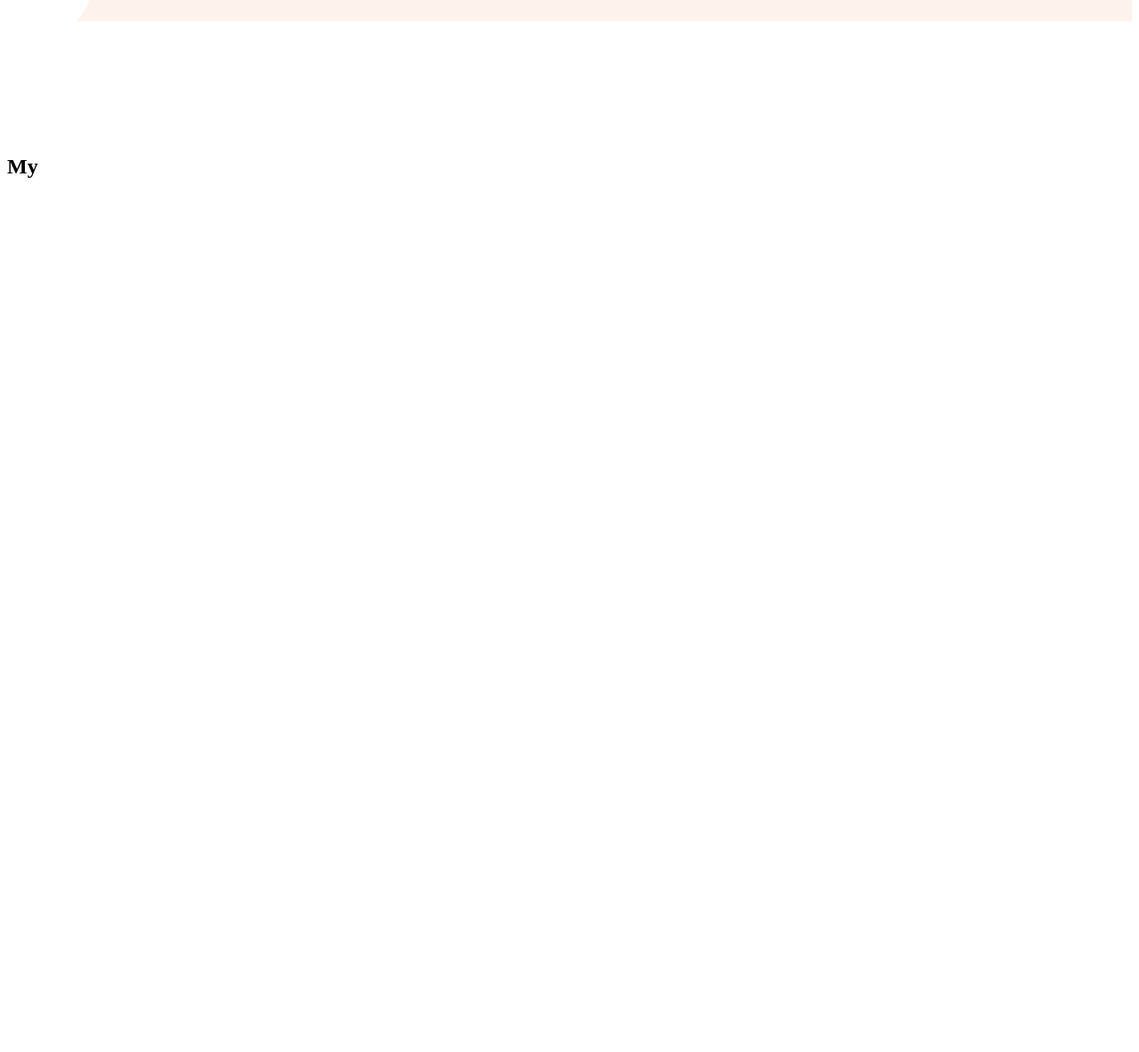
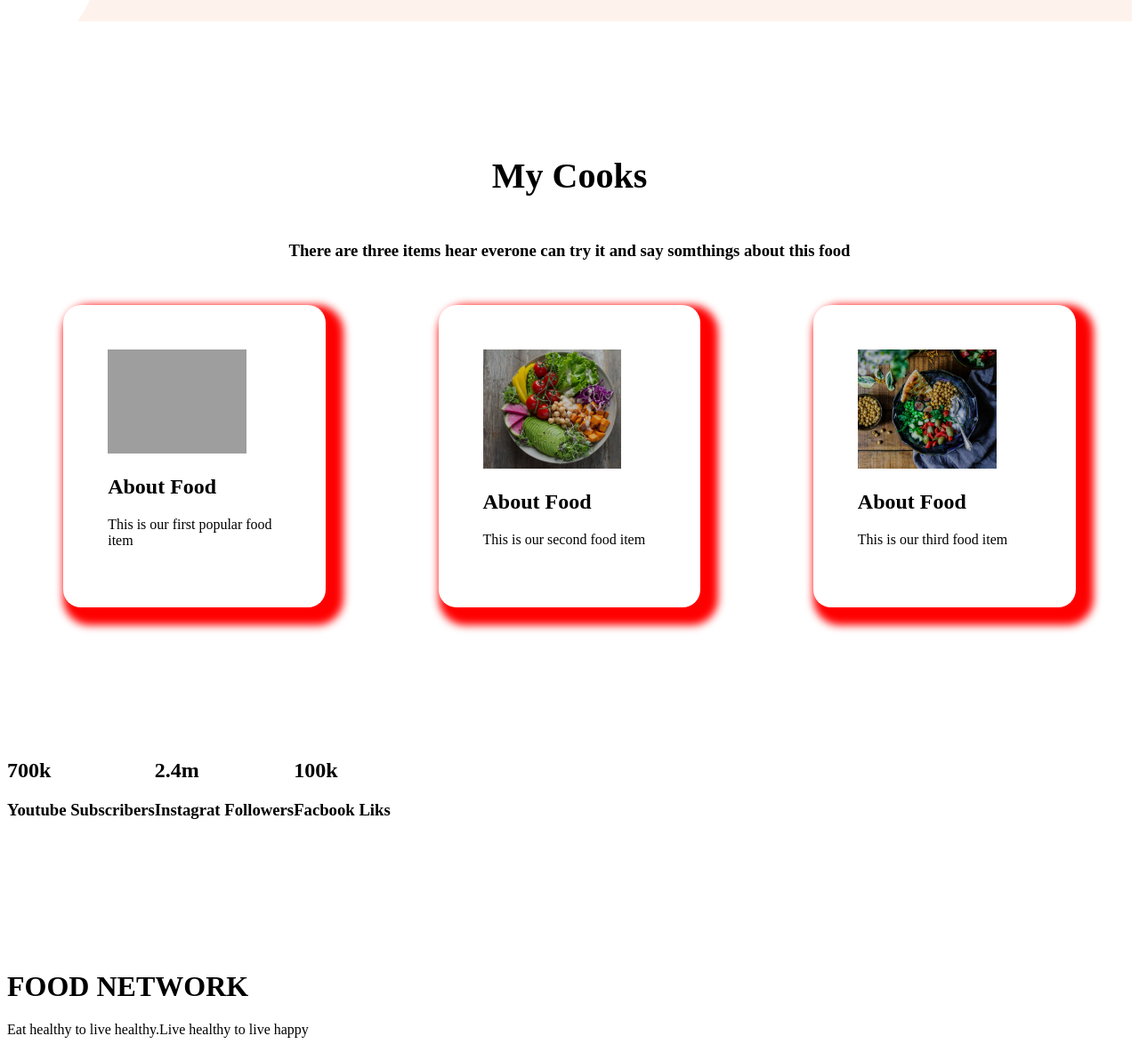
Before and after one commit to Fuhad1998/First-Assignment, a plain HTML site: page index.html in a window 1280 px wide. Shown: the part 1406-2589 px from the top of the page at 89% size. Before the commit the page ends 1627 px from the top, so only its background shows below. Drawn offline with Linux system fonts and the light colour scheme; grey boxes are pictures that could not be loaded.

Commit message:
add color

```diff
--- a/index.html
+++ b/index.html
@@ -35,7 +35,7 @@
       <div class="width-style width-style-2">
         <img src="images/my-bg (1).png" alt="image" />
       </div>
-      <div class="width-style bottom-style">
+      <div class="width-style">
         <h1>About Me</h1>
         <h2>
           This is Fuwad Hossian. I am owner of this websit and I always try to
@@ -46,9 +46,46 @@
       </div>
     </section>
     <section>
-      <div>
-        <h1>My</h1>
+      <h1 class="text-style top">My Cooks</h1>
+      <h3 class="text-style">
+        There are three items hear everone can try it and say somthings about
+        this food
+      </h3>
+      <div class="section-1">
+        <div class="width-style add-title">
+          <img src="images/Project Cover6.png" alt="image" />
+          <h1>About Food</h1>
+          <p>This is our first popular food item</p>
+        </div>
+        <div class="width-style add-title">
+          <img src="images/Project Cover5.png" alt="" />
+          <h1>About Food</h1>
+          <p>This is our second food item</p>
+        </div>
+        <div class="width-style add-title">
+          <img src="images/Project Cover8.png" alt="" />
+          <h1>About Food</h1>
+          <p>This is our third food item</p>
+        </div>
       </div>
     </section>
+    <section class="section-1">
+      <div>
+        <h1>700k</h1>
+        <h3>Youtube Subscribers</h3>
+      </div>
+      <div>
+        <h1>2.4m</h1>
+        <h3>Instagrat Followers</h3>
+      </div>
+      <div>
+        <h1>100k</h1>
+        <h3>Facbook Liks</h3>
+      </div>
+    </section>
+    <footer>
+      <h1>FOOD NETWORK</h1>
+      <p>Eat healthy to live healthy.Live healthy to live happy</p>
+    </footer>
   </body>
 </html>
--- a/style.css
+++ b/style.css
@@ -41,3 +41,18 @@
   background-image: url(images/7.png);
   background-repeat: no-repeat;
 }
+.text-style {
+  text-align: center;
+  margin-bottom: 50px;
+}
+.top {
+  font-size: 40px;
+}
+.add-title {
+  width: 40%;
+  margin-left: 5%;
+  margin-right: 5%;
+  padding: 50px;
+  box-shadow: 10px 10px 10px 10px red;
+  border-radius: 20px;
+}
```
Also changed, not shown: 1 other file.
